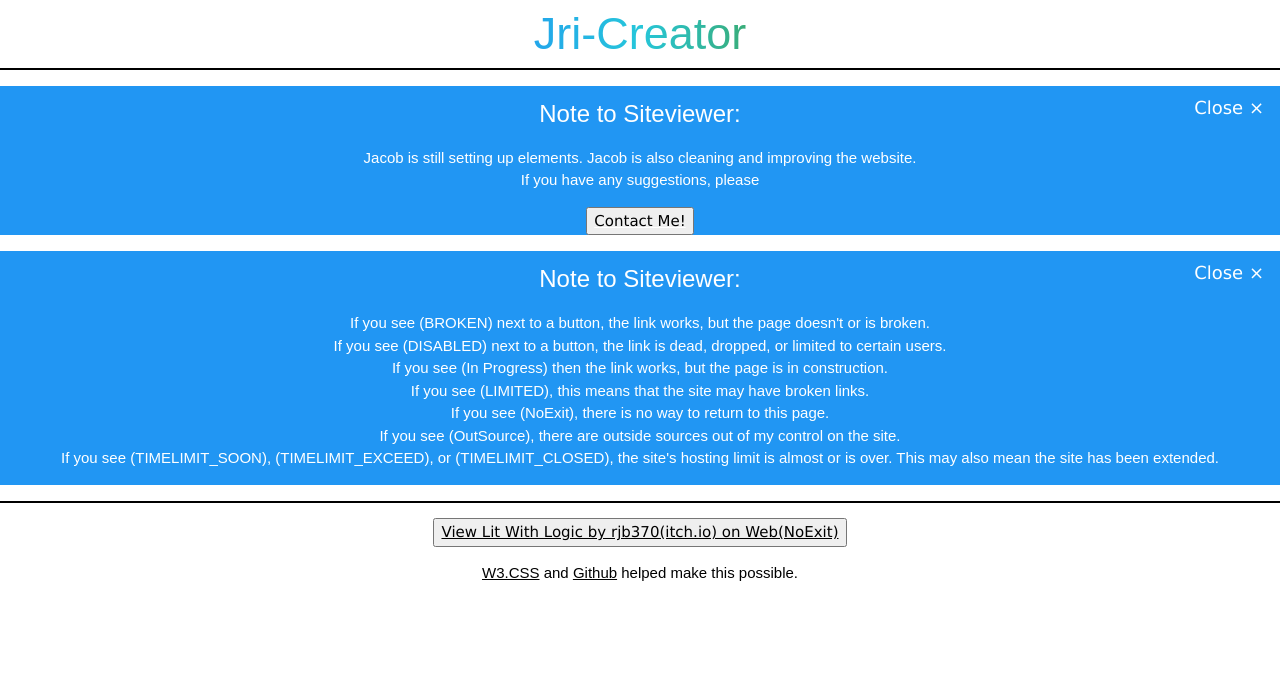
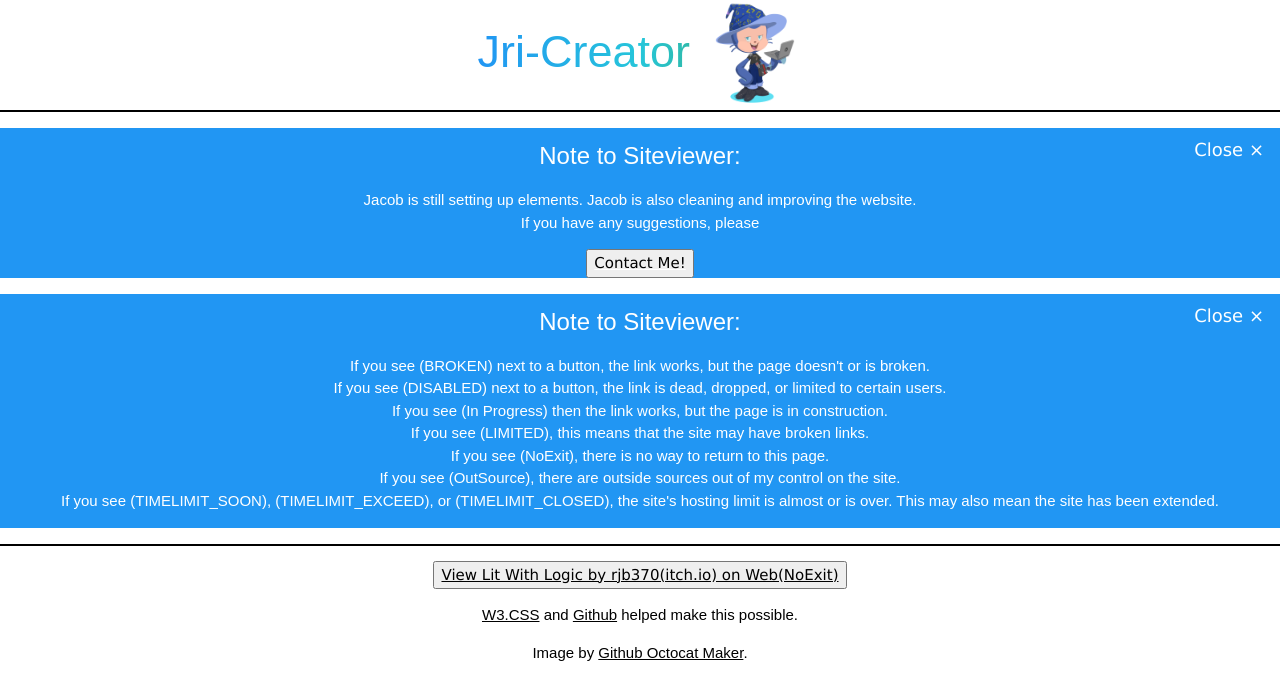
Before and after one commit to Jri-creator/jri-creator.github.io, a plain HTML site: page index.html in a window 1280 px wide. Drawn offline with Linux system fonts and the light colour scheme.

Commit message:
introduce octocat

```diff
--- a/index.html
+++ b/index.html
@@ -25,7 +25,7 @@
  <html>
     <title>Welcome to Me!</title>
 <body>
-    <h1 class="p">Jri-Creator</h1>
+    <h1 class="p">Jri-Creator <img src="./mygit.png" alt="Github" width="100" height="110"></h1>
 <div class="w3-panel w3-blue w3-display-container">
   <span onclick="this.parentElement.style.display='none'"
   class="w3-button w3-large w3-display-topright">Close &times;</span>
@@ -52,5 +52,6 @@ function dead() {
 }
 </script>
 <p class="p"><a href="https://www.w3schools.com/w3css/default.asp" title="W3.CSS">W3.CSS</a> and <a href="https://github.com" title="Github">Github</a> helped make this possible.</p>
+<p class="p">Image by <a href="https://myoctocat.com/" title="myOctocat">Github Octocat Maker</a>.</p>
  </body>
 </html>
```
Also changed, not shown: mygit.png (added), 1 other file.
